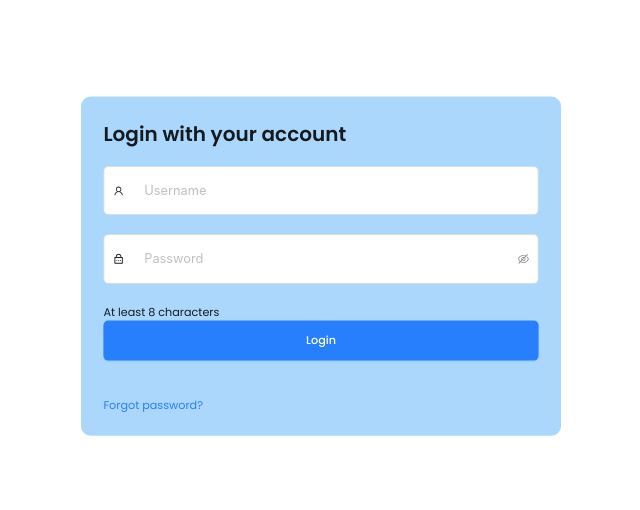
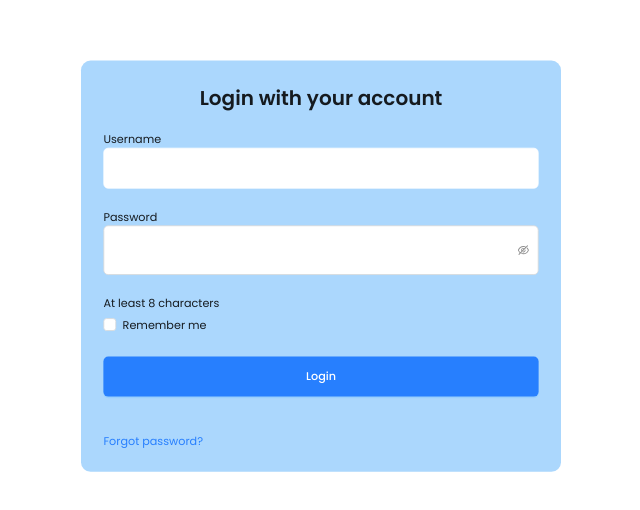
Before and after one commit to dilys23/Intern_Mirabo_Task, a React (Vite) app: page / in a window 1280 px wide. Shown: the part 134-644 px from the top of the page, without its empty margins (319-959 px from the left). Built offline with nearby package versions, Linux system fonts and the light colour scheme.

Commit message:
using dataForm of antd and privateRoutes login/logout

```diff
--- a/package.json
+++ b/package.json
@@ -11,6 +11,7 @@
     "preview": "vite preview"
   },
   "dependencies": {
+    "@auth0/auth0-react": "^2.2.4",
     "@fortawesome/fontawesome-free": "^6.5.1",
     "@fortawesome/fontawesome-svg-core": "^6.5.1",
     "@fortawesome/free-solid-svg-icons": "^6.5.1",
--- a/src/App.jsx
+++ b/src/App.jsx
@@ -1,13 +1,17 @@
-
-import { BrowserRouter as Router, Routes, Route } from 'react-router-dom';
-import getroutes from './routes/routes';
-import { ConfigProvider } from 'antd';
+import { BrowserRouter as Router, Routes, Route } from "react-router-dom";
+import getroutes from "./routes/routes";
+import PrivateRoutes from "./routes/PrivateRoute";
+import { ConfigProvider } from "antd";
 import theme from "./theme/index";
+import HomePage from "./pages/Home/HomePage";
 function App() {
   return (
-    <ConfigProvider direction='ltr' theme={theme}>
+    <ConfigProvider direction="ltr" theme={theme}>
       <Router>
         <Routes>
+          <Route element={<PrivateRoutes />}>
+            <Route path="/homepage" element={<HomePage />}></Route>
+          </Route>
           {getroutes().map((route) => (
             <Route key={route.path} path={route.path} element={route.element} />
           ))}
--- a/src/pages/Home/HomePage.jsx
+++ b/src/pages/Home/HomePage.jsx
@@ -1,37 +1,37 @@
-import React, { useState } from 'react';
-import { ConfigProvider } from 'antd';
-import enUS from 'antd/es/calendar/locale/en_US';
-import './style.css';
-import './homePage.css';
-import logo from '../../assets/logoname.svg';
-import NewTask from '../../components/Task/AddTask';
+import React, { useState } from "react";
+import { ConfigProvider } from "antd";
+import enUS from "antd/es/calendar/locale/en_US";
+import "./style.css";
+import "./homePage.css";
+import logo from "../../assets/logoname.svg";
+import NewTask from "../../components/Task/AddTask";
 import { useNavigate } from "react-router-dom";
 
 function HomePage() {
   const [showaddTask, setshowaddTask] = useState(false);
   const navigate = useNavigate();
   const logout = () => {
+    localStorage.removeItem("user");
     navigate("/");
-    }
+  };
   const pop = () => {
     setshowaddTask(true);
-        console.log('Them duoc roi');
-    }
+    console.log("Them duoc roi");
+  };
   const popremove = () => {
     setshowaddTask(false);
-    }
+  };
   const allowDrop = (ev) => {
     ev.preventDefault();
   };
   const drag = (ev) => {
     ev.dataTransfer.setData("text", ev.target.id);
-    }
+  };
   const drop = (ev) => {
     ev.preventDefault();
     var data = ev.dataTransfer.getData("text");
     ev.target.appendChild(document.getElementById(data));
-    }
-
+  };
 
   return (
     <>
@@ -39,28 +39,44 @@ function HomePage() {
         <div className="header">
           <img src={logo} alt="" />
           <div className="button">
-                        <button className="addTask" onClick={pop}>+ New task</button>
-                        <button className="logout" onClick={logout}>Log out</button>
-
+            <button className="addTask" onClick={pop}>
+              + New task
+            </button>
+            <button className="logout" onClick={logout}>
+              Log out
+            </button>
           </div>
-
-                </div><div className="container-task">
-                    <div className="task-list" id="todo" onDrop={drop} onDragOver={allowDrop}>
+        </div>
+        <div className="container-task">
+          <div
+            className="task-list"
+            id="todo"
+            onDrop={drop}
+            onDragOver={allowDrop}
+          >
             <div className="task-header">
               <h5>To do</h5>
             </div>
             <div className="line"></div>
-                        <div className="box-task todo" id="todo">
-
+            <div className="box-task todo" id="todo"></div>
           </div>
-                    </div>
-                    <div className="task-list" id="doing" onDrop={drop} onDragOver={allowDrop}>
+          <div
+            className="task-list"
+            id="doing"
+            onDrop={drop}
+            onDragOver={allowDrop}
+          >
             <div className="task-header">
               <h5>Doing</h5>
             </div>
             <div className="line"></div>
             <div className="box-task doing" id="doing">
-                            <div className="child-task" draggable="true" id="1" onDragStart={drag}>
+              <div
+                className="child-task"
+                draggable="true"
+                id="1"
+                onDragStart={drag}
+              >
                 <div className="task-group">
                   <div className="task-top">
                     <div className="content">
@@ -75,8 +91,8 @@ function HomePage() {
                   <div className="task-bottom">
                     <div className="line"></div>
                     <p className="describe">
-                                            This is an existential moment for effective altruism and the
-                                            rationalist community write-large.
+                      This is an existential moment for effective altruism and
+                      the rationalist community write-large.
                     </p>
                     <div className="time">
                       <i className="bx bx-time"></i>
@@ -87,14 +103,65 @@ function HomePage() {
               </div>
             </div>
           </div>
-                    <div className="task-list" id="completed" onDrop={drop} onDragOver={allowDrop}>
+          <div
+            className="task-list"
+            id="completed"
+            onDrop={drop}
+            onDragOver={allowDrop}
+          >
             <div className="task-header">
               <h5>Completed</h5>
             </div>
             <div className="line"></div>
             <div className="box-task completed" id="completed">
-
-                            <div className="child-task" draggable="true" id="2" onDragStart={drag}>
+              <div
+                className="child-task"
+                draggable="true"
+                id="2"
+                onDragStart={drag}
+              >
+                <div className="task-group">
+                  <div className="task-top">
+                    <div className="content">
+                      <p>Marketing</p>
+                      <h4>Write SEO article for new product</h4>
+                    </div>
+                    <div className="btn-group">
+                      <i className="bx bx-edit-alt"></i>
+                      <i className="bx bx-trash-alt"></i>
+                    </div>
+                  </div>
+                  <div className="task-bottom">
+                    <div className="line"></div>
+                    <p className="describe">
+                      This is an existential moment for effective altruism and
+                      the rationalist community write-large.
+                    </p>
+                    <div className="time">
+                      <i className="bx bx-time"></i>
+                      <span>timeday</span>
+                    </div>
+                  </div>
+                </div>
+              </div>
+            </div>
+          </div>
+          <div
+            className="task-list"
+            id="blocked"
+            onDrop={drop}
+            onDragOver={allowDrop}
+          >
+            <div className="task-header">
+              <h5>Blocked</h5>
+            </div>
+            <div className="line"></div>
+            <div
+              className="child-task"
+              draggable="true"
+              id="3"
+              onDragStart={drag}
+            >
               <div className="task-group">
                 <div className="task-top">
                   <div className="content">
@@ -121,45 +188,9 @@ function HomePage() {
             </div>
           </div>
         </div>
-                    <div className="task-list" id="blocked" onDrop={drop} onDragOver={allowDrop}>
-                        <div className="task-header">
-                            <h5>Blocked</h5>
-                        </div>
-                        <div className="line"></div>
-                        <div className="child-task" draggable="true" id="3" onDragStart={drag}>
-                            <div className="task-group">
-                                <div className="task-top">
-                                    <div className="content">
-                                        <p>Marketing</p>
-                                        <h4>Write SEO article for new product</h4>
-                                    </div>
-                                    <div className="btn-group">
-                                        <i className="bx bx-edit-alt"></i>
-                                        <i className="bx bx-trash-alt"></i>
-                                    </div>
-                                </div>
-                                <div className="task-bottom">
-                                    <div className="line"></div>
-                                    <p className="describe">
-                                        This is an existential moment for effective altruism and the
-                                        rationalist community write-large.
-                                    </p>
-                                    <div className="time">
-                                        <i className="bx bx-time"></i>
-                                        <span>timeday</span>
-                                    </div>
-                                </div>
-                            </div>
-                        </div>
-                    </div>
-
-                </div>
         {showaddTask && <NewTask onClose={popremove} />}
-
       </ConfigProvider>
     </>
-
   );
-
 }
 export default HomePage;
--- a/src/pages/Login/LoginPage.jsx
+++ b/src/pages/Login/LoginPage.jsx
@@ -1,24 +1,14 @@
-import { useState } from "react";
-import { useNavigate } from "react-router-dom";
+import { useNavigate, useLocation } from "react-router-dom";
 import "./login.css";
 import "../../pages/Home/style.css";
-import { Input, Button, Form } from "antd";
+import { Button, Checkbox, Form, Input } from "antd";
 import { AiOutlineUser } from "react-icons/ai";
 import { RiLockPasswordLine } from "react-icons/ri";
-
+import { useEffect } from "react";
+import { CPATH } from "../../constants/path";
 
 function LoginPage() {
-  const [username, setUsername] = useState("");
-  const [password, setPassword] = useState("");
   const navigate = useNavigate();
-
-  const handleUsernameChange = (e) => {
-    setUsername(e.target.value);
-  };
-
-  const handlePasswordChange = (e) => {
-    setPassword(e.target.value);
-  };
 
   const mockAPI = (callback, delay = 1000) => {
     setTimeout(() => {
@@ -29,66 +19,109 @@ function LoginPage() {
           id: 1,
           username: "Dilysnguyen",
           email: "dilysnguyen@gmail.com",
-          password: "Dilysnguyen"
-        }
+          password: "Dilysnguyen",
+        },
       };
       callback(data);
     }, delay);
   };
 
-  const handleLogin = (event) => {
+  const handleLogin = (values, form) => {
     event.preventDefault();
 
     mockAPI((data) => {
-      if (data.success) {
+      if (
+        values.username === data.user.username &&
+        values.password === data.user.password
+      ) {
         localStorage.setItem("user", JSON.stringify(data.user));
         navigate("/homepage");
       } else {
-        console.error(data.message);
+        console.error("Invalid username or password");
+        alert("Invalid username or password");
+        form.resetFields();
       }
     });
   };
 
+  const onFinish = (values, form) => {
+    handleLogin(values, form);
+  };
+  const onFinishFailed = (errorInfo) => {
+    console.log("Failed:", errorInfo);
+  };
+
+  const isAuthenticated = () => {
+    const user = localStorage.getItem("user");
+    return user ? true : false;
+  };
+
+  const location = useLocation();
+
+  useEffect(() => {
+    if (isAuthenticated()) {
+      navigate(CPATH.HOME);
+    }
+  }, [location, navigate]);
   return (
     <>
       <div className="container">
-        <Form  className="login active" id="formLogin">
-          <h2 className="title">Login with your account</h2>
+        <Form
+          className="login active"
+          id="formLogin"
+          name="login"
+          style={{
+            maxWidth: 600,
+          }}
+          onFinish={onFinish}
+          onFinishFailed={onFinishFailed}
+          autoComplete="off"
+        >
+          <h2 className="title" style={{ textAlign: "center" }}>
+            Login with your account
+          </h2>
           <div id="input-group">
+            <p>Username</p>
+
             <Form.Item
+              label=""
               name="username"
-              rules={[{ required: true, message: "Please input your username!" }]}
+              labelCol={{ flex: "0 0 100px" }}
+              rules={[
+                {
+                  required: true,
+                  message: "Please input your username!",
+                },
+              ]}
             >
-              <Input
-                placeholder="Username"
-                name="username"
-                value={username}
-                onChange={handleUsernameChange}
-                prefix={<AiOutlineUser />}
-              />
+              <Input />
             </Form.Item>
+            <p>Password</p>
+
             <Form.Item
+              label=""
               name="password"
-              rules={[{ required: true, message: "Please input your password!" }]}
+              rules={[
+                {
+                  required: true,
+                  message: "Please input your password!",
+                },
+              ]}
             >
-              <Input.Password
-                placeholder="Password"
-                name="password"
-                value={password}
-                onChange={handlePasswordChange}
-                prefix={<RiLockPasswordLine />}
-              />
+              <Input.Password />
             </Form.Item>
             <span className="help-text">
               <p>At least 8 characters</p>
             </span>
+            <Form.Item name="remember" valuePropName="checked">
+              <Checkbox>Remember me</Checkbox>
+            </Form.Item>
             <Form.Item>
               <Button
                 type="primary"
                 htmlType="submit"
                 className="btn-submit"
                 id="login-btn"
-                onClick={handleLogin}
               >
                 Login
               </Button>
--- /dev/null
+++ b/src/routes/PrivateRoute.jsx
@@ -0,0 +1,15 @@
+import { CPATH } from "../constants/path";
+import { Outlet, Navigate } from "react-router-dom";
+
+const isAuthenticated = () => {
+  const user = localStorage.getItem("user");
+  return user ? true : false;
+};
+
+const PrivateRoutes = () => {
+  const isAuth = isAuthenticated();
+  console.log("Is authenticated:", isAuth);
+  return isAuth ? <Outlet /> : <Navigate to={CPATH.LOGIN} />;
+};
+
+export default PrivateRoutes;
--- a/src/routes/routes.jsx
+++ b/src/routes/routes.jsx
@@ -2,6 +2,7 @@
 import { lazy } from "react";
 import { CPATH } from '../constants/path';
 import LazyComponent from '../utils/lazyComponent';
+import PrivateRoute from './PrivateRoute';
 const LoginPage = LazyComponent(lazy(() => import("../pages/Login/LoginPage")));
 const HomePage = LazyComponent(lazy(() => import("../pages/Home/HomePage")));
 const getroutes = () => [
--- a/src/utils/lazyComponent.jsx
+++ b/src/utils/lazyComponent.jsx
@@ -1,5 +1,3 @@
-
-
 import  { Suspense } from 'react';
 
 export default function LazyComponent(Component) {
```
Also changed, not shown: 1 other file (tests, documents, lock files or other folders). Lines whose indentation alone changed are shown as unchanged.
